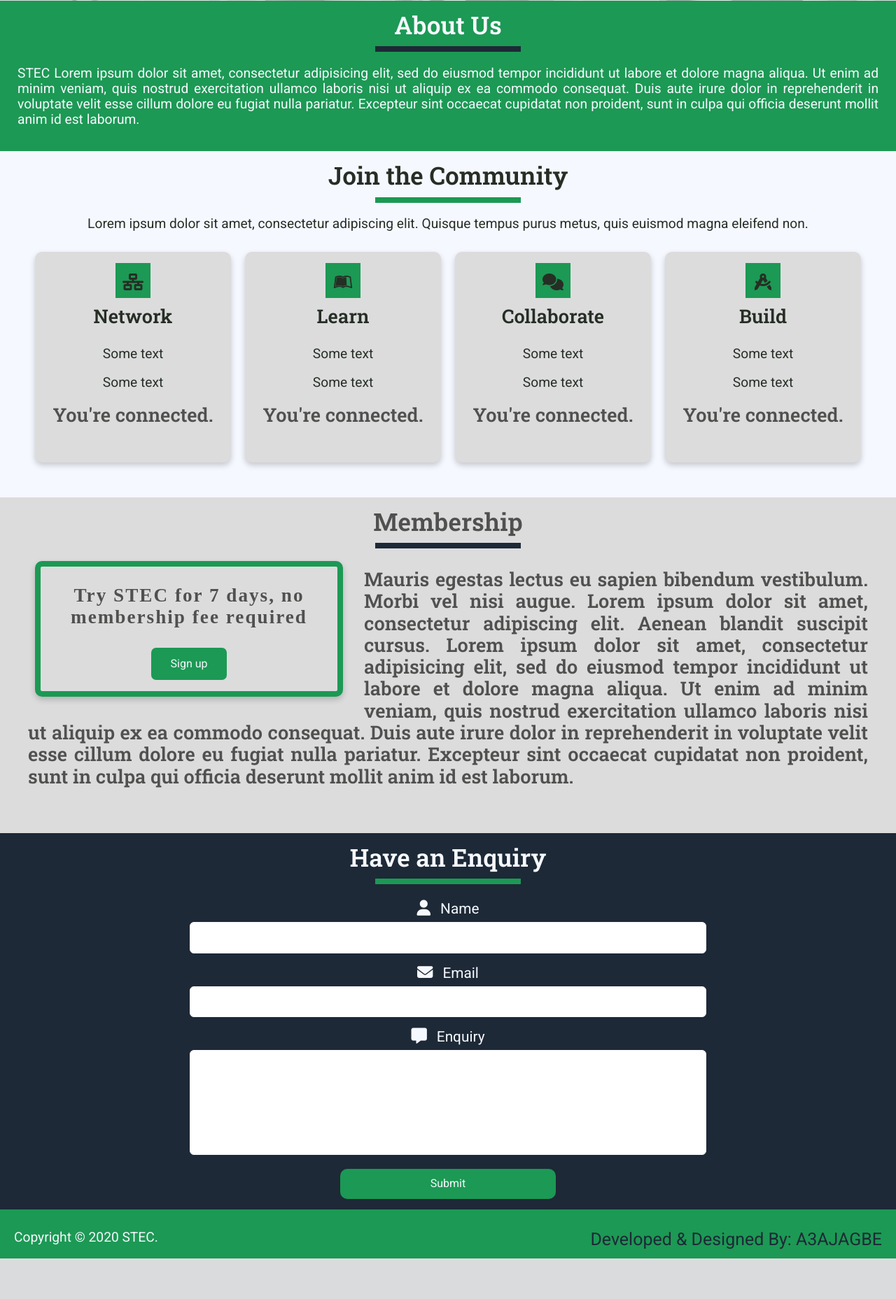
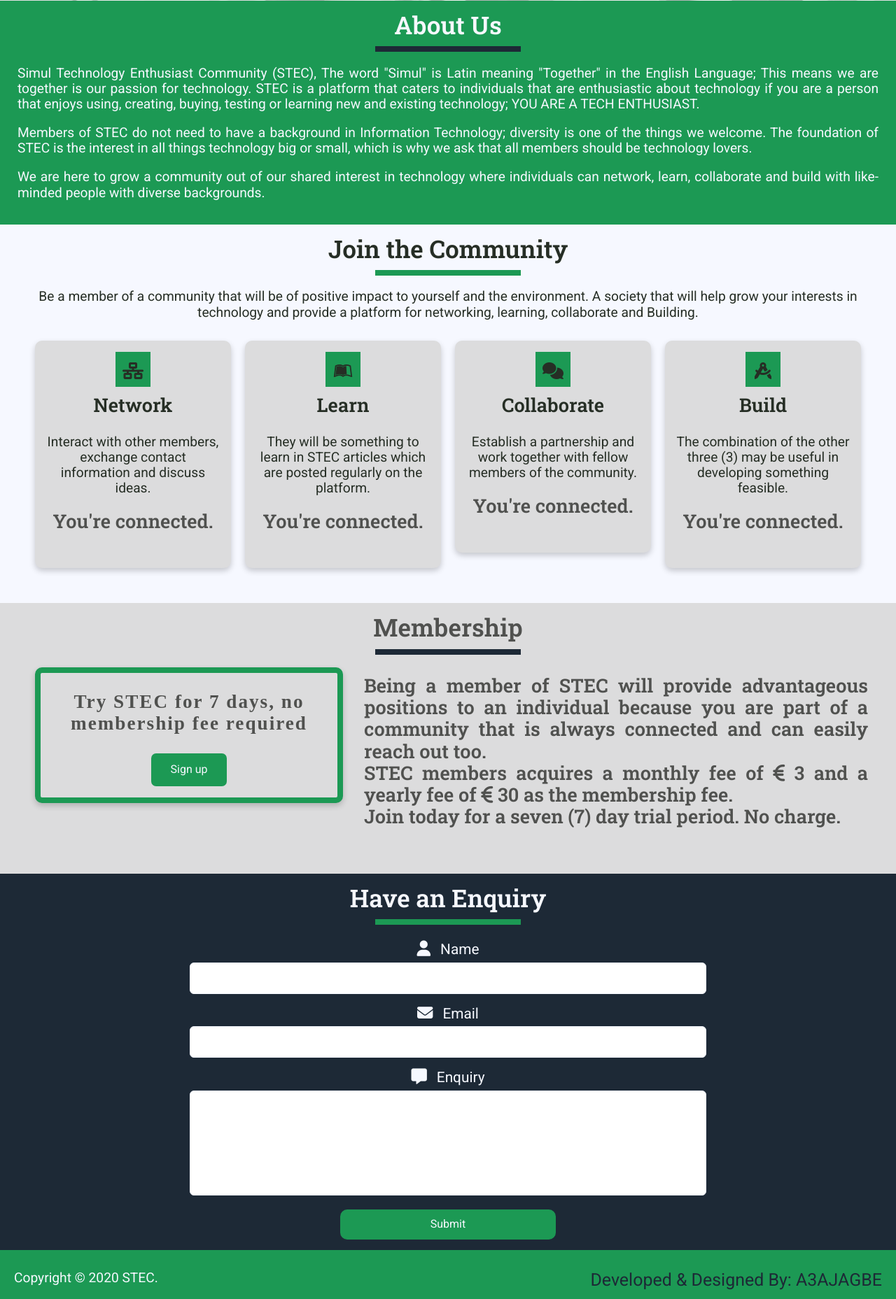
Before and after one commit to bopopescu/stec, a Flask app: page / in a window 1280 px wide. Shown: the part 499-2356 px from the top of the page at 70% size. Before the commit the page ends 2298 px from the top, so only its background shows below. Run offline with Flask 2, Linux system fonts and the light colour scheme; some libraries are stand-ins or nearby versions; some web fonts are replaced.

Commit message:
update commit

```diff
--- a/app/static/css/style.css
+++ b/app/static/css/style.css
@@ -53,7 +53,7 @@ header {
   background: url('/static/images/banner.png');
   background-size: cover;
   background-position: center;
-  height: 800px;
+  height: 950px;
 }
 
 /* Navigation */
--- a/app/templates/index.html
+++ b/app/templates/index.html
@@ -86,12 +86,22 @@
 
       <hr>
 
-      <p>STEC Lorem ipsum dolor sit amet, consectetur adipisicing elit, sed do eiusmod tempor incididunt ut labore
-        et dolore magna aliqua. Ut enim ad minim veniam, quis nostrud exercitation ullamco laboris nisi ut aliquip
-        ex ea commodo consequat. Duis aute irure dolor in reprehenderit in voluptate velit esse cillum dolore eu
-        fugiat nulla pariatur. Excepteur sint occaecat cupidatat non proident, sunt in culpa qui officia deserunt
-        mollit anim id est laborum.</p>
+      <p>Simul Technology Enthusiast Community (STEC), The word "Simul" is Latin
+         meaning "Together" in the English Language; This means we are together
+         is our passion for technology. STEC is a platform that caters to
+         individuals that are enthusiastic about technology if you are a person
+         that enjoys using, creating, buying, testing or learning new and
+         existing technology; YOU ARE A TECH ENTHUSIAST.</p>
 
+      <p>Members of STEC do not need to have a background in Information
+        Technology; diversity is one of the things we welcome.
+        The foundation of STEC is the interest in all things technology big
+        or small, which is why we ask that all members should be technology
+        lovers.</p>
+
+      <p>We are here to grow a community out of our shared interest in
+        technology where individuals can network, learn, collaborate
+        and build with like-minded people with diverse backgrounds. </p>
     </section>
 
     <!-- Intro section starts here -->
@@ -101,15 +111,18 @@
 
       <hr>
 
-      <p>Lorem ipsum dolor sit amet, consectetur adipiscing elit. Quisque tempus purus metus, quis euismod magna eleifend non.</p>
+      <p>Be a member of a community that will be of positive impact to yourself
+         and the environment. A society that will help grow your interests in
+         technology and provide a platform for networking, learning, collaborate
+          and Building.</p>
 
       <div class="wrap">
         <div class="column">
           <div class="card">
             <i class="fas fa-network-wired"></i>
             <h3>Network</h3>
-            <p>Some text</p>
-            <p>Some text</p>
+            <p>Interact with other members, exchange contact information and
+              discuss ideas.</p>
             <h4>You're connected.</h4>
           </div>
         </div>
@@ -118,8 +131,8 @@
           <div class="card">
             <i class="fab fa-leanpub"></i>
             <h3>Learn</h3>
-            <p>Some text</p>
-            <p>Some text</p>
+            <p>They will be something to learn in STEC articles which are posted
+               regularly on the platform.</p>
             <h4>You're connected.</h4>
           </div>
         </div>
@@ -128,8 +141,8 @@
           <div class="card">
             <i class="fas fa-comments"></i>
             <h3>Collaborate</h3>
-            <p>Some text</p>
-            <p>Some text</p>
+            <p>Establish a partnership and work together with
+              fellow members of the community.</p>
             <h4>You're connected.</h4>
           </div>
         </div>
@@ -138,8 +151,8 @@
           <div class="card">
             <i class="fas fa-drafting-compass"></i>
             <h3>Build</h3>
-            <p>Some text</p>
-            <p>Some text</p>
+            <p>The combination of the other three (3) may be useful in
+              developing something feasible.</p>
             <h4>You're connected.</h4>
           </div>
         </div>
@@ -163,9 +176,13 @@
         </div>
 
         <div class="content">
-          <h4>Mauris egestas lectus eu sapien bibendum vestibulum. Morbi vel nisi augue. Lorem ipsum dolor sit amet, consectetur adipiscing elit. Aenean blandit suscipit cursus. Lorem ipsum dolor sit amet, consectetur adipisicing elit, sed do eiusmod
-            tempor incididunt ut labore et dolore magna aliqua. Ut enim ad minim veniam, quis nostrud exercitation ullamco laboris nisi ut aliquip ex ea commodo consequat. Duis aute irure dolor in reprehenderit in voluptate velit esse cillum dolore
-            eu fugiat nulla pariatur. Excepteur sint occaecat cupidatat non proident, sunt in culpa qui officia deserunt mollit anim id est laborum.</h4>
+          <h4>Being a member of STEC will provide advantageous positions to an
+            individual because you are part of a community that is always
+            connected and can easily reach out too. <br>
+            STEC members acquires a monthly fee of
+            <i class="fas fa-euro-sign"></i> 3 and a yearly fee of
+            <i class="fas fa-euro-sign"></i> 30 as the membership fee. <br>
+            Join today for a seven (7) day trial period. No charge.</h4>
         </div>
       </div>
 
```
